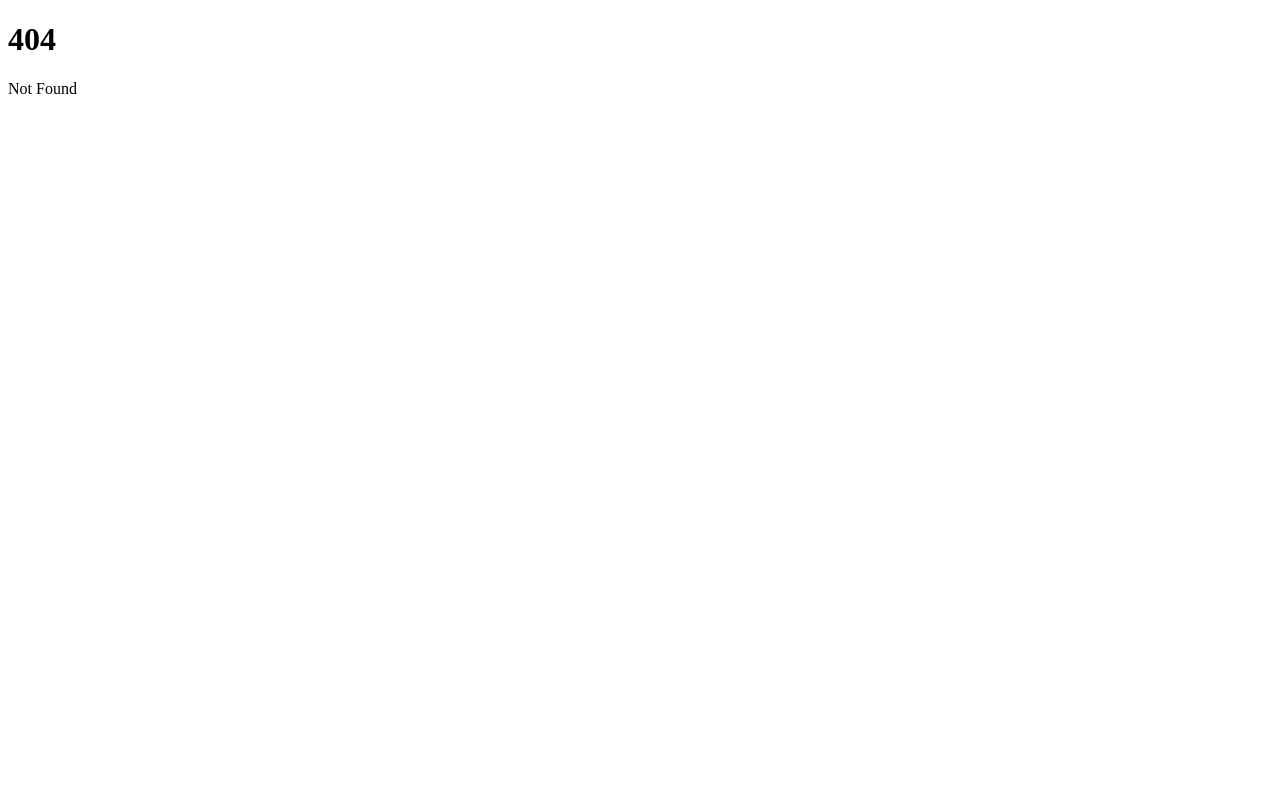
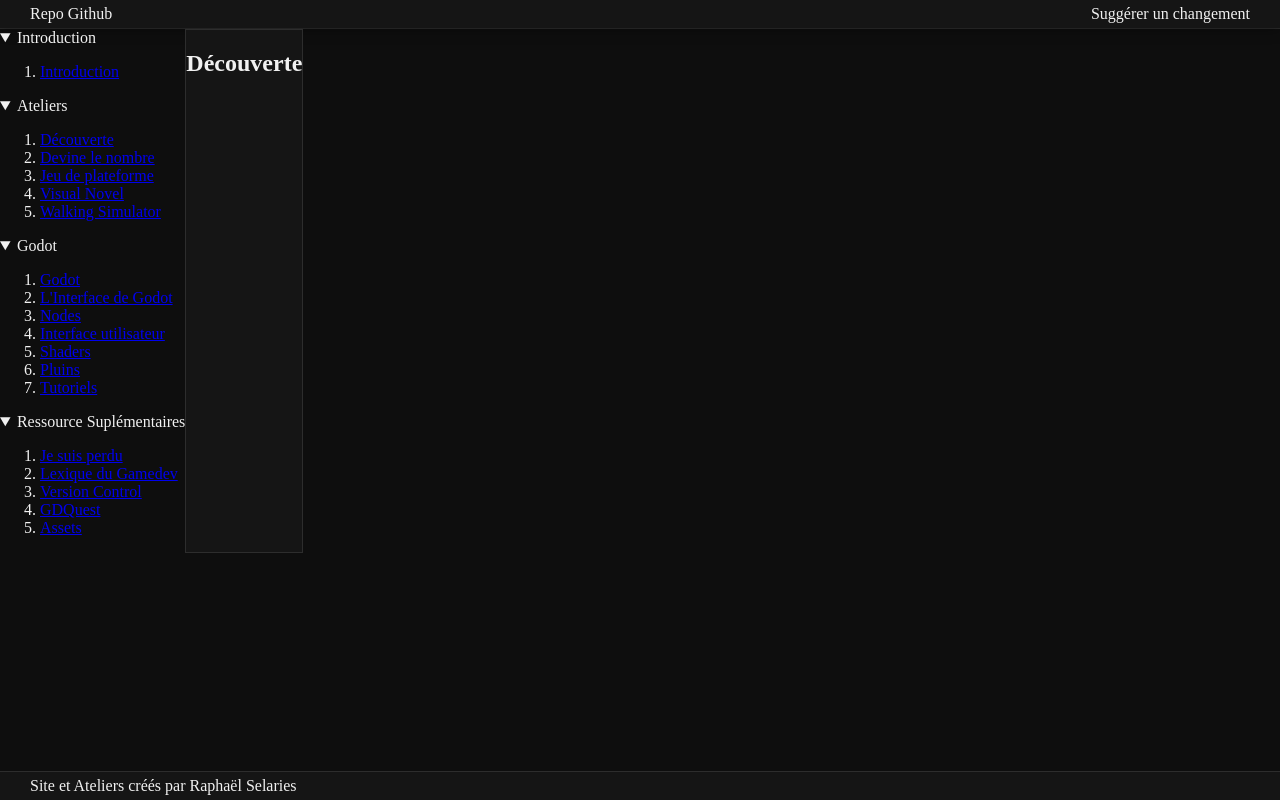
Before and after one commit to RSelaries/ateliers-crea-jv, a SvelteKit app: page /ateliers in a window 1280 px wide. Before the commit this address had no page. Built offline with nearby package versions, Linux system fonts and the light colour scheme.

Commit message:
Starting to copy previous website

```diff
--- /dev/null
+++ b/src/lib/components/DocsNavbar.svelte
@@ -0,0 +1,25 @@
+<script>
+    import pages from "$lib/pages";
+    import { base } from "$app/paths";
+</script>
+
+
+<nav>
+    {#each pages.docs as category}
+        <details href="{base}/{category.slug}" open>
+            <summary>{category.title}</summary>
+            <ol>
+                {#each category.pages as page}
+                    <li>
+                        <a href="{base}/{category.slug}/{page.slug}">{page.title}</a>
+                    </li>
+                {/each}
+            </ol>
+        </details>
+    {/each}
+</nav>
+
+
+<style>
+
+</style>
--- /dev/null
+++ b/src/lib/components/Footer.svelte
@@ -0,0 +1,19 @@
+<footer>
+    <div>
+        Site et Ateliers créés par Raphaël Selaries
+    </div>
+</footer>
+
+
+<style>
+    footer {
+        width: 100vw;
+        margin: 0;
+        border-top: solid 1px var(--border-color);
+        background-color: var(--panel-color);
+    }
+
+    footer > div {
+        padding: 5px 30px;
+    }
+</style>
--- /dev/null
+++ b/src/lib/components/Header.svelte
@@ -0,0 +1,44 @@
+<header>
+    <nav>
+        <div>
+            <a href="https://github.com/RSelaries/ateliers-gamejam" class="logo">Repo Github</a>
+        </div>
+        <div>
+            <a id="github-issues" href="https://github.com/RSelaries/ateliers-gamejam/issues/new" target="_blank">Suggérer un changement</a>
+        </div>
+    </nav>
+</header>
+
+
+<style>
+    header {
+        width: 100vw;
+        padding: 0;
+        margin: 0;
+        border-bottom: solid 1px var(--border-color);
+        background-color: var(--panel-color);
+    }
+    nav {
+        padding: 5px 30px;
+        display: flex;
+        justify-content: space-between;
+        align-items: center;
+        box-shadow: 0px 0px 15px #0007;
+    }
+    .logo {
+        cursor: pointer;
+        font-weight: 500;
+    }
+    .logo:hover {
+        color: var(--highlight-color);
+    }
+    a {
+        text-decoration: none;
+        color: var(--body-text-color);
+    }
+    nav > div {
+        display: flex;
+        align-items: center;
+        gap: 15px;
+    }
+</style>
--- /dev/null
+++ b/src/lib/css/global.css
@@ -0,0 +1,28 @@
+:root {
+    /* ## Colors ## */
+    --background-color: #0e0e0e;
+    --panel-color: #151515;
+
+    --hover-background-color: #2b2b2b;
+    --border-color: #2d2d2d;
+    --highlight-color: #65BED4;
+    --highlight-color-transparent: #008B8B4f;
+
+    /* Text colors */
+    --external-link-color: #66e;
+    --redirection-color: #F2BF4A;
+    --text-color: #f1f1f1;
+    --text-color-muted: #898989;
+}
+
+body {
+    font-family: prompt;
+    font-weight: 300;
+    background-color: var(--background-color);
+    color: var(--text-color);
+    display: flex;
+    flex-direction: column;
+
+    padding: 0;
+    margin: 0;
+}
--- /dev/null
+++ b/src/routes/(docs)/+layout.svelte
@@ -0,0 +1,27 @@
+<script>
+    import DocsNavbar from '$lib/components/DocsNavbar.svelte';
+
+    let { children } = $props();
+</script>
+
+<div id="doc-page">
+    <DocsNavbar></DocsNavbar>
+
+    <article>
+        {@render children()}
+    </article>
+</div>
+
+
+
+<style>
+    #doc-page {
+        display: flex;
+        flex-direction: row;
+    }
+
+    article {
+        background-color: var(--panel-color);
+        border: 1px solid var(--border-color);
+    }
+</style>
--- /dev/null
+++ b/src/routes/(docs)/ateliers/+page.svelte
@@ -0,0 +1,6 @@
+<svelte:head>
+    <title>Atelier - Découverte</title>
+</svelte:head>
+
+
+<h1>Découverte</h1>
--- /dev/null
+++ b/src/routes/(docs)/ateliers/visual-novel/+page.svelte
@@ -0,0 +1,6 @@
+<svelte:head>
+    <title>Atelier - Visual Novel</title>
+</svelte:head>
+
+
+<h1>Visual Novel</h1>
--- /dev/null
+++ b/src/routes/(docs)/ateliers/walking-simulator/+page.svelte
@@ -0,0 +1,6 @@
+<svelte:head>
+    <title>Atelier - Walking Simulator</title>
+</svelte:head>
+
+
+<h1>Walking Simulator</h1>
--- a/src/routes/+layout.svelte
+++ b/src/routes/+layout.svelte
@@ -1,5 +1,14 @@
 <script>
+	// Components
+	import Header from '$lib/components/Header.svelte';
+    import Footer from '$lib/components/Footer.svelte';
+
+	// Assets
 	import favicon from '$lib/assets/favicon.svg';
+
+	// CSS
+	import '$lib/css/global.css';
+	import '$lib/css/fonts.css';
 
 	let { children } = $props();
 </script>
@@ -8,4 +17,24 @@
 	<link rel="icon" href={favicon} />
 </svelte:head>
 
-{@render children()}
+<div class="content">
+	<Header></Header>
+	<main>
+		{@render children()}
+	</main>
+	<Footer></Footer>
+</div>
+
+
+<style>
+	.content {
+		width: 100vw;
+		height: 100vh;
+		display: flex;
+		flex-direction: column;
+	}
+
+	main {
+		flex: 1;
+	}
+</style>
```
Also changed, not shown: src/routes/+page.svelte (+11 -0 lines), src/lib/assets/favicon.svg, src/lib/css/fonts.css (added), src/lib/pages.js (added), 1 other file (tests, documents, lock files or other folders).
